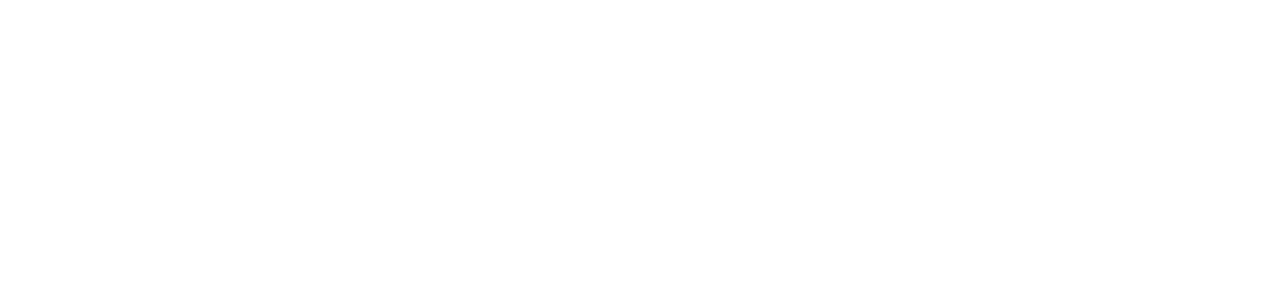
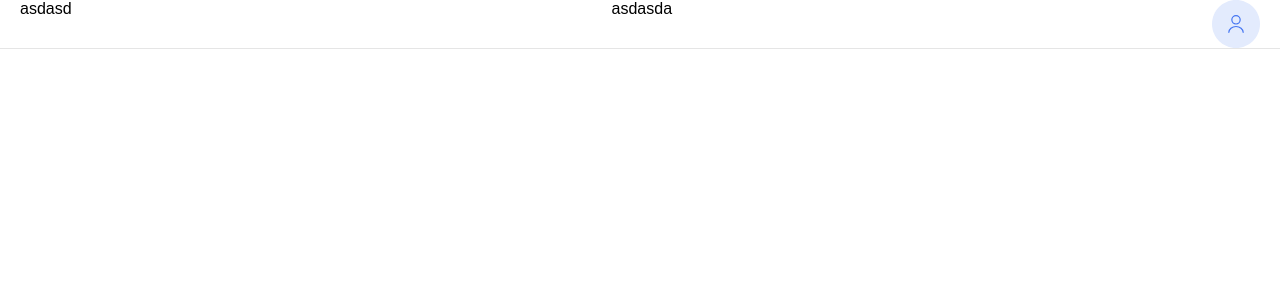
Before and after one commit to firatcanulukaya/turnike-kapi, a React (Create React App) app in the folder client/: page /ogrenci in a window 1280 px wide. Before the commit this address had no page. Shown: the top 300 px of the page. Built offline with nearby package versions, Linux system fonts and the light colour scheme.

Commit message:
öğrenci paneli temel

```diff
--- /dev/null
+++ b/client/src/components/Navbar/Navbar.jsx
@@ -0,0 +1,14 @@
+import {Nav} from "./style";
+import userIcon from "../../assets/img/user.svg";
+
+const Navbar = () => {
+    return (
+        <Nav>
+            <p>asdasd</p>
+            <p>asdasda</p>
+            <img src={userIcon}/>
+        </Nav>
+    )
+}
+
+export default Navbar;
--- /dev/null
+++ b/client/src/components/Navbar/style.js
@@ -0,0 +1,12 @@
+import styled from 'styled-components';
+
+export const Nav = styled.nav`
+  background-color: #fff;
+  border-bottom: 1px solid #e5e5e5;
+  display: flex;
+  justify-content: space-between;
+  padding: 0 20px;
+  position: fixed;
+  width: 100%;
+  z-index: 1;
+`;
--- /dev/null
+++ b/client/src/components/StudentPanel.jsx
@@ -0,0 +1,12 @@
+import Navbar from "./Navbar/Navbar";
+
+const StudentPanel = () => {
+    return (
+        <>
+            <Navbar/>
+            asdasdasdasdas
+        </>
+    )
+}
+
+export default StudentPanel;
--- a/client/src/routes/index.js
+++ b/client/src/routes/index.js
@@ -1,5 +1,6 @@
 import Login from "../components/Login/Login";
 import CovidTest from "../components/CovidTest/CovidTest";
+import StudentPanel from "../components/StudentPanel";
 
 export const routes = [
     {
@@ -11,5 +12,10 @@
         path: '/test-yukle',
         component: CovidTest,
         exact: true,
+    },
+    {
+        path: '/ogrenci',
+        component: StudentPanel,
+        exact: true,
     }
 ]
```
